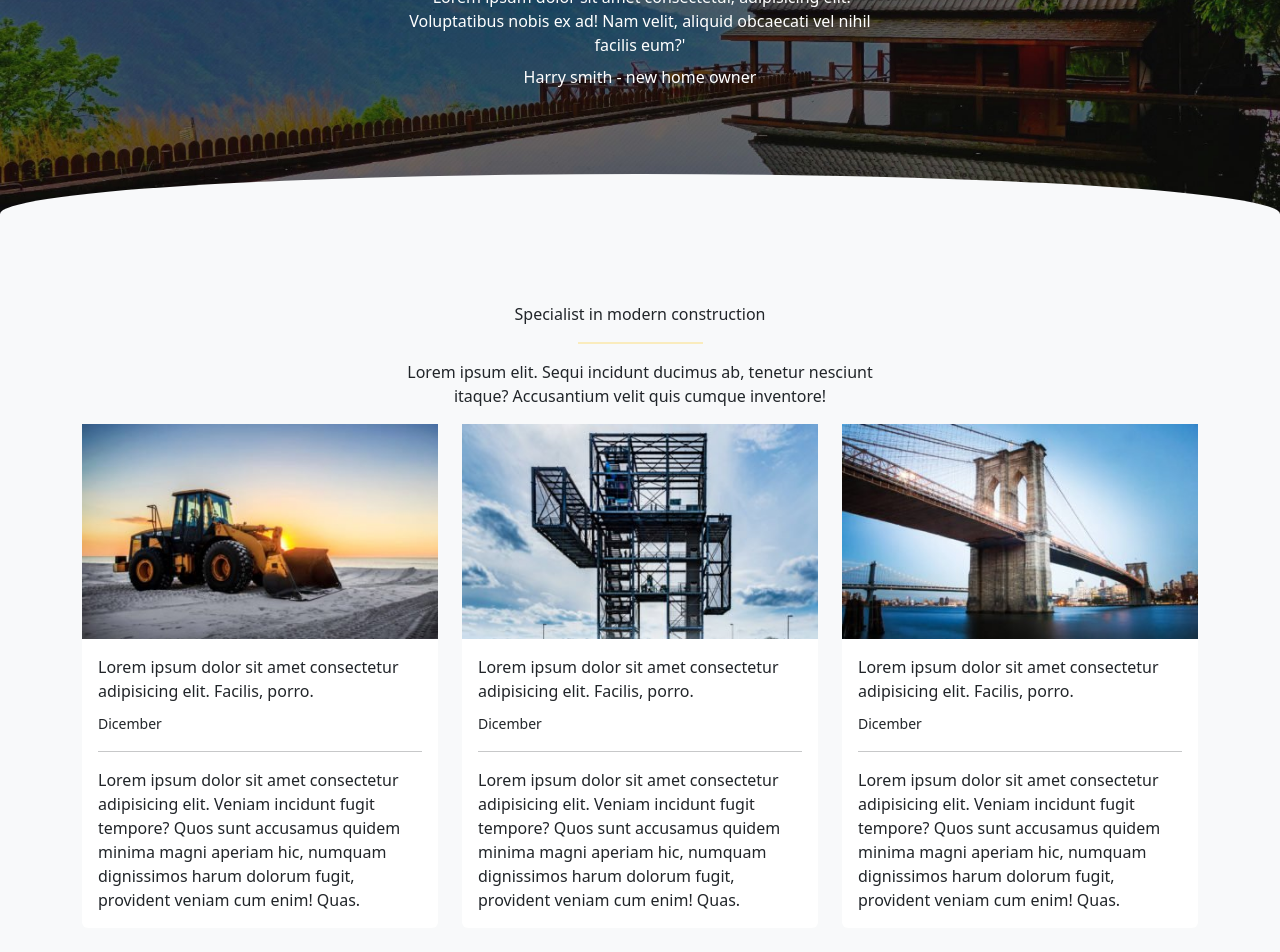
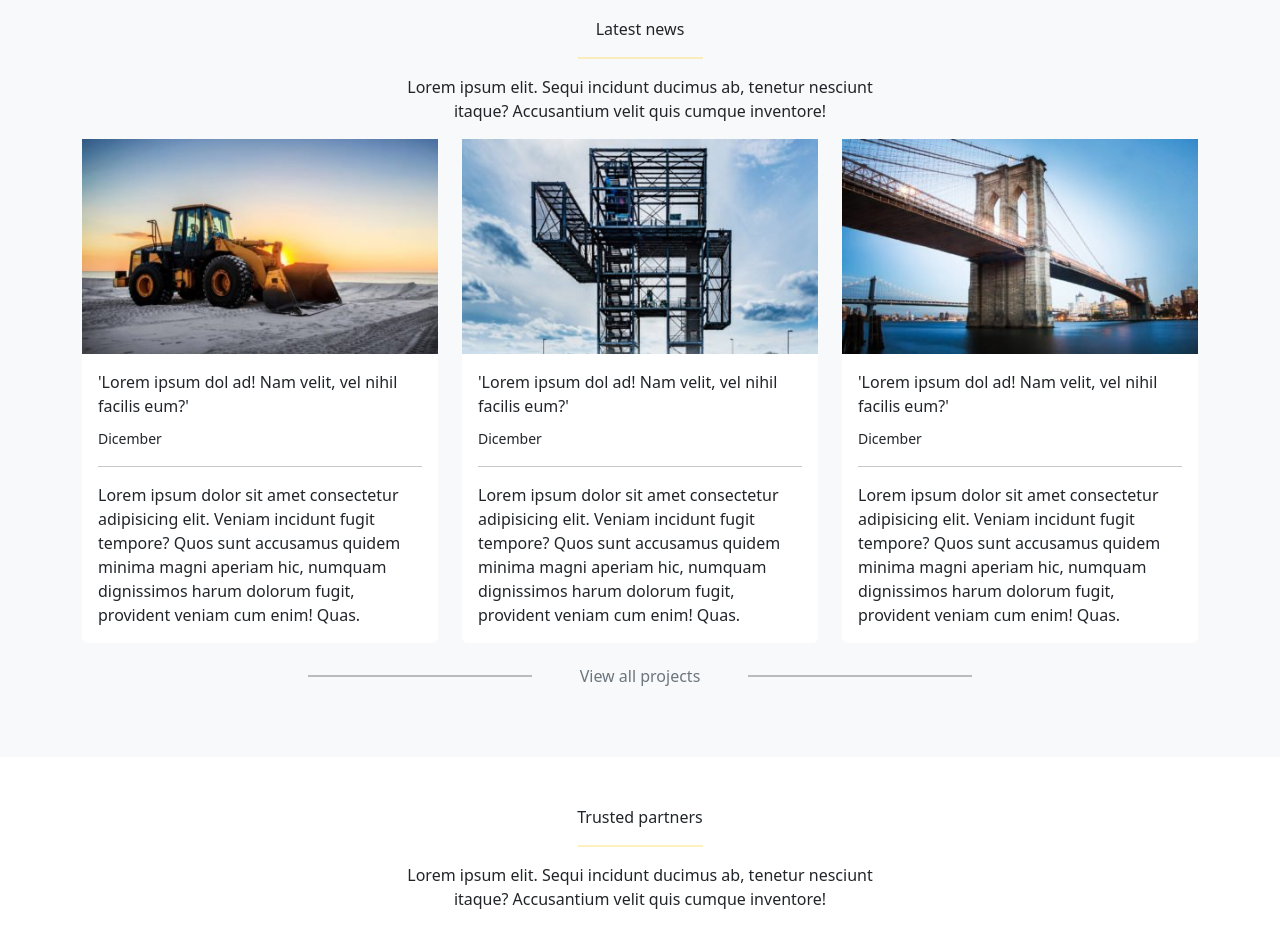
Before and after one commit to DavideSberna/avada-construction, a Vue app: page / in a window 1280 px wide. Shown: the part 3280-4232 px from the top of the page. Built offline with nearby package versions, Linux system fonts and the light colour scheme.

Commit message:
fetch dynamic components

```diff
--- a/src/assets/data/store.js
+++ b/src/assets/data/store.js
@@ -184,7 +184,101 @@ const coreValuesElement = [
         text: 'Lorem ipsumtllum praesentium ipsam. Nesciunt ipsum a dolorum aliquam nulla odit minima cupiditate ratione molestiae.',
         color: 'purple',
     },
-]
+];
+
+const ownersElement = [
+    {
+        image: '../../public/img/home-testimonial-113165296.jpg',
+        title: "'Lorem ipsum dolor sit amet consectetur, adipisicing elit. Voluptatibus nobis ex ad! Nam velit, aliquid obcaecati vel nihil facilis eum?'",
+        text: 'Harry smith - new home owner',
+    },
+    {
+        image: '../../public/img/home-testimonial-84268399.jpg',
+        title: "'Lorem ipsum dolor sit amet consectetur, adipisicing elit. Voluptatibus nobis ex ad! Nam velit, aliquid obcaecati vel nihil facilis eum?'",
+        text: 'Harry smith - new home owner',
+    },
+
+];
+
+const latestElement = [
+    {
+        image: '../../public/img/blog-post-134132600-400x241.jpg',
+        title: "'Lorem ipsum dol  ad! Nam velit, vel nihil facilis eum?'",
+        date: 'Dicember',
+        text: 'Lorem ipsum dolor sit amet consectetur adipisicing elit. Veniam incidunt fugit tempore? Quos sunt accusamus quidem minima magni aperiam hic, numquam dignissimos harum dolorum fugit, provident veniam cum enim! Quas.',
+    },
+    {
+        image: '../../public/img/blog-post-332773904-400x241.jpg',
+        title: "'Lorem ipsum dol  ad! Nam velit, vel nihil facilis eum?'",
+        date: 'Dicember',
+        text: 'Lorem ipsum dolor sit amet consectetur adipisicing elit. Veniam incidunt fugit tempore? Quos sunt accusamus quidem minima magni aperiam hic, numquam dignissimos harum dolorum fugit, provident veniam cum enim! Quas.',
+    },
+    {
+        image: '../../public/img/blog-post-92486644-400x241.jpg',
+        title: "'Lorem ipsum dol  ad! Nam velit, vel nihil facilis eum?'",
+        date: 'Dicember',
+        text: 'Lorem ipsum dolor sit amet consectetur adipisicing elit. Veniam incidunt fugit tempore? Quos sunt accusamus quidem minima magni aperiam hic, numquam dignissimos harum dolorum fugit, provident veniam cum enim! Quas.',
+    },
+    {
+        image: '../../public/img/blog-post-134132600-400x241.jpg',
+        title: "'Lorem ipsum dol  ad! Nam velit, vel nihil facilis eum?'",
+        date: 'Dicember',
+        text: 'Lorem ipsum dolor sit amet consectetur adipisicing elit. Veniam incidunt fugit tempore? Quos sunt accusamus quidem minima magni aperiam hic, numquam dignissimos harum dolorum fugit, provident veniam cum enim! Quas.',
+    },
+    {
+        image: '../../public/img/blog-post-134132600-400x241.jpg',
+        title: "'Lorem ipsum dol  ad! Nam velit, vel nihil facilis eum?'",
+        date: 'Dicember',
+        text: 'Lorem ipsum dolor sit amet consectetur adipisicing elit. Veniam incidunt fugit tempore? Quos sunt accusamus quidem minima magni aperiam hic, numquam dignissimos harum dolorum fugit, provident veniam cum enim! Quas.',
+    },
 
 
-export {navElement, specialistElement, planningElement, recentWorkElement, coreValuesElement};
+];
+
+const trustedElement = [
+    {
+        image: '../../public/img/home-logo1-219096700-320x202.png',
+    },
+    {
+        image: '../../public/img/home-logo10-219096700-320x202.png',
+    },
+    {
+        image: '../../public/img/home-logo11-219096700-320x202.png',
+    },
+    {
+        image: '../../public/img/home-logo2-219096700-320x202.png',
+    },
+    {
+        image: '../../public/img/home-logo9-219096700-320x202.png',
+    },
+];
+
+const footerElement = [
+    {
+        icon: 'A',
+        text: 'Corporate location 1600 am london',
+    },
+    {
+        icon: 'A',
+        text: 'Corporate location 1600 am london',
+    },
+    {
+        icon: 'A',
+        text: 'Corporate location 1600 am london',
+    },
+    {
+        icon: 'A',
+        text: 'Corporate location 1600 am london',
+    },
+    {
+        icon: 'A',
+        text: 'Corporate location 1600 am london',
+    },
+    {
+        icon: 'A',
+        text: 'Corporate location 1600 am london',
+    },
+];
+
+
+export {navElement, specialistElement, planningElement, recentWorkElement, coreValuesElement, ownersElement, latestElement, trustedElement, footerElement};
--- a/src/components/BuildingComponent.vue
+++ b/src/components/BuildingComponent.vue
@@ -51,7 +51,7 @@ export default{
     background-size: cover;
     background-position: 50px 50px;
     .max-w{
-        max-width: 500px;
+        max-width: 400px;
     }
 }
 .hr{
--- a/src/components/LatestComponent.vue
+++ b/src/components/LatestComponent.vue
@@ -3,42 +3,20 @@ LatestComponent
     <div class="bg-body-tertiary">
         <div class="container">
             <div class="text-center max-w pt-5">
-                <p class="">Specialist in modern construction</p>
+                <p class="">Latest news</p>
                 <hr class="w-25 m-auto text-warning border-2">
                 <p class="pt-3">Lorem ipsum elit. Sequi incidunt ducimus ab, tenetur nesciunt itaque? Accusantium velit quis cumque inventore!</p>
             </div>
             <div>
                 <div class="row">
-                    <div class="col-4">
+                    <div class="col-4" :class="index > 2 ? 'd-none' : ''" v-for="(items, index) in latest">
                         <div class="card border-0">
-                            <img src="../../public/img/blog-post-134132600-400x241.jpg" alt="">
+                            <img :src="items.image" alt="">
                             <div class="card-body">
-                                <p class="card-title">Lorem ipsum dolor sit amet consectetur adipisicing elit. Facilis, porro.</p>
-                                <small>Dicember</small>
+                                <p class="card-title">{{items.title}}</p>
+                                <small>{{items.date}}</small>
                                 <hr>
-                                <p class="card-text">Lorem ipsum dolor sit amet consectetur adipisicing elit. Veniam incidunt fugit tempore? Quos sunt accusamus quidem minima magni aperiam hic, numquam dignissimos harum dolorum fugit, provident veniam cum enim! Quas.</p>
-                            </div>
-                        </div>
-                    </div>
-                    <div class="col-4">
-                        <div class="card border-0">
-                            <img src="../../public/img/blog-post-332773904-400x241.jpg" alt="">
-                            <div class="card-body">
-                                <p class="card-title">Lorem ipsum dolor sit amet consectetur adipisicing elit. Facilis, porro.</p>
-                                <small>Dicember</small>
-                                <hr>
-                                <p class="card-text">Lorem ipsum dolor sit amet consectetur adipisicing elit. Veniam incidunt fugit tempore? Quos sunt accusamus quidem minima magni aperiam hic, numquam dignissimos harum dolorum fugit, provident veniam cum enim! Quas.</p>
-                            </div>
-                        </div>
-                    </div>
-                    <div class="col-4">
-                        <div class="card border-0">
-                            <img src="../../public/img/blog-post-92486644-400x241.jpg" alt="">
-                            <div class="card-body">
-                                <p class="card-title">Lorem ipsum dolor sit amet consectetur adipisicing elit. Facilis, porro.</p>
-                                <small>Dicember</small>
-                                <hr>
-                                <p class="card-text">Lorem ipsum dolor sit amet consectetur adipisicing elit. Veniam incidunt fugit tempore? Quos sunt accusamus quidem minima magni aperiam hic, numquam dignissimos harum dolorum fugit, provident veniam cum enim! Quas.</p>
+                                <p class="card-text">{{ items.text }}</p>
                             </div>
                         </div>
                     </div>
@@ -57,12 +35,13 @@ LatestComponent
 
 
 <script>
-
+import {latestElement} from '../assets/data/store.js'
 export default{
  name: 'LatestComponent',
 
  data(){
      return{
+        latest: [...latestElement]
 
 
      }
--- a/src/components/OwnersComponent.vue
+++ b/src/components/OwnersComponent.vue
@@ -8,14 +8,14 @@
             <p class="">Our home owners say</p>
             <hr class="w-25 m-auto text-warning border-2">
           </div>
-          <div class="col-12 pt-4">
+          <div class="col-12 pt-4" :class="index !== 0 ? 'd-none' : ''" v-for="(items, index) in owners">
             <div class="card text-center border-0 bg-transparent">
               <div class="circle">
-                <img src="../../public/img/home-testimonial-113165296.jpg" alt="">
+                <img :src="items.image" alt="">
               </div>
               <div class="card-body text-white max-w">
-                <p class="card-title">'Lorem ipsum dolor sit amet consectetur, adipisicing elit. Voluptatibus nobis ex ad! Nam velit, aliquid obcaecati vel nihil facilis eum?'</p>
-                <p class="card-text">Harry smith - new home owner</p>
+                <p class="card-title">{{ items.title }}</p>
+                <p class="card-text">{{items.text}}</p>
               </div>
             </div>
           </div>
@@ -28,12 +28,13 @@
 
 
 <script>
-
+import {ownersElement} from '../assets/data/store.js'
 export default{
  name: 'OwnersComponent',
 
  data(){
      return{
+      owners: [...ownersElement]
 
 
      }
--- a/src/components/RecentWorkComponent.vue
+++ b/src/components/RecentWorkComponent.vue
@@ -9,7 +9,7 @@ RecentWorkComponent
                 <p class="pt-3">Lorem ipsum elit. Sequi incidunt ducimus ab, tenetur nesciunt itaque? Accusantium velit quis cumque inventore!</p>
             </div>
             <div class="row d-flex justify-content-center">
-                <div class="col-12 col-sm-6 col-md-4 col-lg-3 pt-4" v-for="(items, index) in recentWork" >
+                <div class="col-12 col-sm-6 col-md-4 col-lg-3 pt-4" :class="index > 2 ? 'd-none' : ''" v-for="(items, index) in recentWork" >
                     <div class="position-relative">
                         <div class="card">
                             <img :src="items.image" alt="">
```
Also changed, not shown: src/components/FooterComponent.vue (+25 -30 lines), src/components/TrustedComponent.vue (+4 -31 lines).
